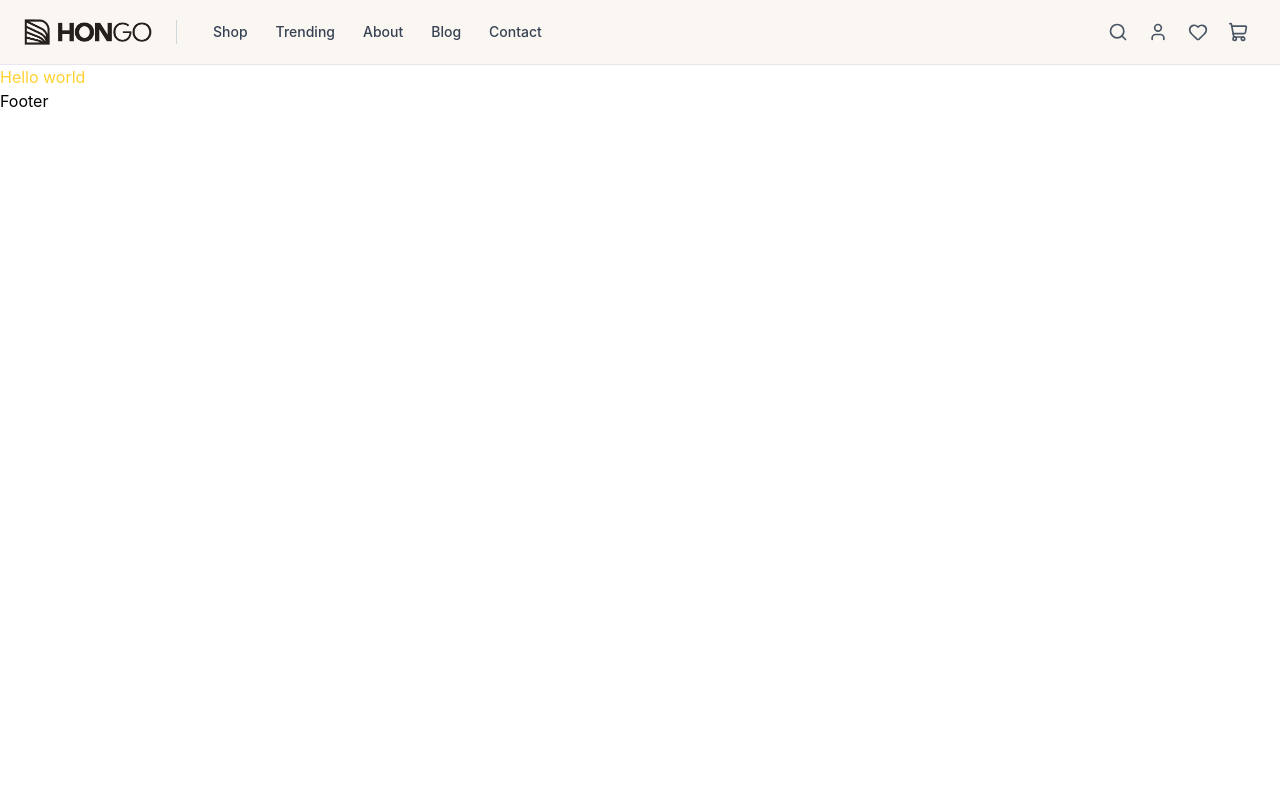
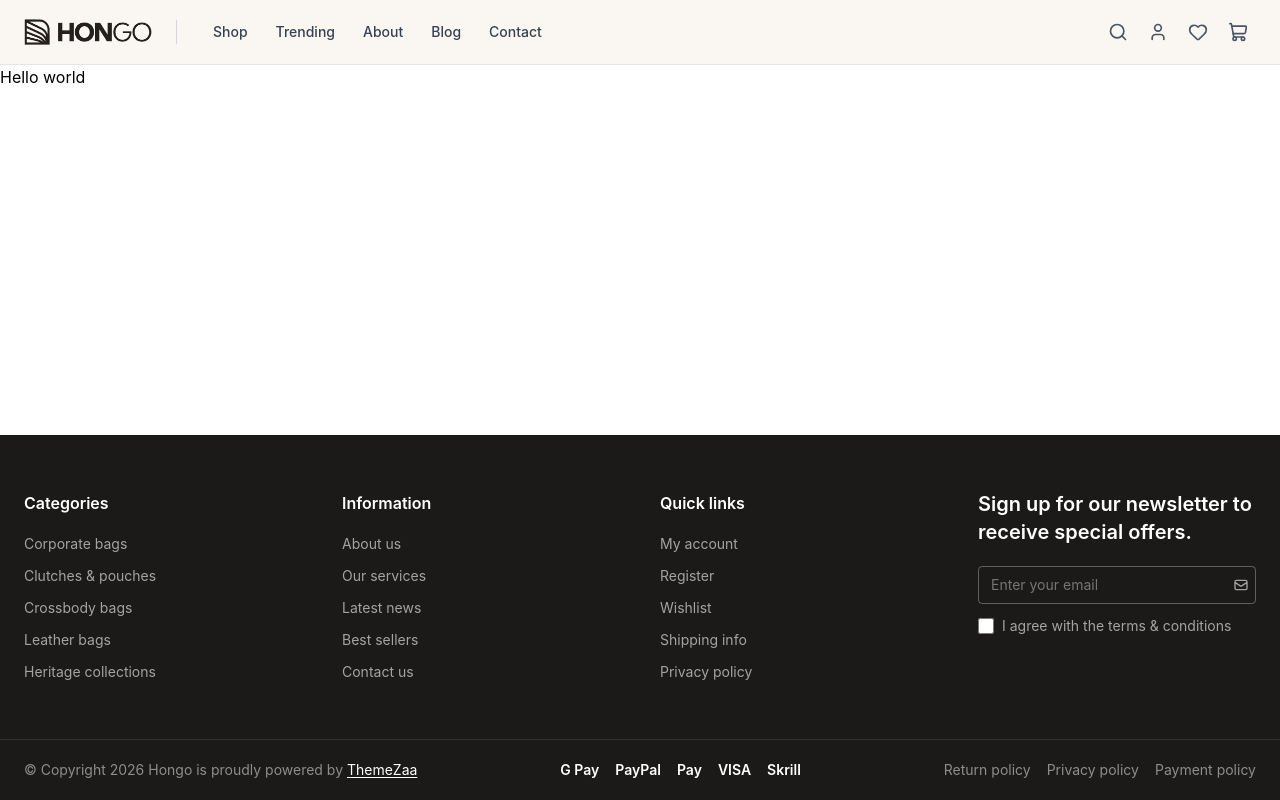
Before and after one commit to Mike-prog-alt/hongo, a React (Vite) app: page / in a window 1280 px wide. Built offline with nearby package versions, Linux system fonts and the light colour scheme.

Commit message:
Footer added

```diff
--- a/src/App.jsx
+++ b/src/App.jsx
@@ -1,14 +1,19 @@
-import { useState } from 'react'
+import Header from "./components/Header";
+import Footer from "./components/Footer";
+export default function App() {
+  return (
+    <div className="min-h-screen flex flex-col">
+      {/* Header */}
+      <Header />
 
+      {/* Content */}
+      <main className="flex-1">
+        {/* paginile tale aici */}
+        <h1>Hello world</h1>
+      </main>
 
-
-function App() {
-
-  return (
-    <div>
-      <h1 className='text-amber-300'>Hello world</h1>
+      {/* Footer */}
+      <Footer />
     </div>
-  )
+  );
 }
-
-export default App
--- a/src/components/Footer.jsx
+++ b/src/components/Footer.jsx
@@ -1,8 +1,119 @@
-export default function Footer(){
-    return(
+import { useState } from "react";
 
-        <>
-            <h1>Footer</h1>
-        </>
-    )
+const categories = ["Corporate bags", "Clutches & pouches", "Crossbody bags", "Leather bags", "Heritage collections"];
+const information = ["About us", "Our services", "Latest news", "Best sellers", "Contact us"];
+const quickLinks = ["My account", "Register", "Wishlist", "Shipping info", "Privacy policy"];
+
+export default function Footer() {
+  const [email, setEmail] = useState("");
+  const [agreed, setAgreed] = useState(false);
+
+  const handleSubscribe = () => {
+    if (!agreed) return alert("Please agree to the terms & conditions.");
+    if (!email) return alert("Please enter your email.");
+    alert(`Subscribed with ${email}`);
+  };
+
+  return (
+    <footer className="bg-[#1C1A18] text-white ">
+      {/* Main Footer */}
+      <div className="max-w-7xl mx-auto px-6 py-14 grid grid-cols-1 md:grid-cols-4 gap-10 border-b border-white/10">
+
+        {/* Categories */}
+        <div>
+          <h3 className="font-semibold text-white mb-4">Categories</h3>
+          <ul className="space-y-2">
+            {categories.map((item) => (
+              <li key={item}>
+                <a href="#" className="text-white/60 hover:text-white text-sm transition-colors">{item}</a>
+              </li>
+            ))}
+          </ul>
+        </div>
+
+        {/* Information */}
+        <div>
+          <h3 className="font-semibold text-white mb-4">Information</h3>
+          <ul className="space-y-2">
+            {information.map((item) => (
+              <li key={item}>
+                <a href="#" className="text-white/60 hover:text-white text-sm transition-colors">{item}</a>
+              </li>
+            ))}
+          </ul>
+        </div>
+
+        {/* Quick Links */}
+        <div>
+          <h3 className="font-semibold text-white mb-4">Quick links</h3>
+          <ul className="space-y-2">
+            {quickLinks.map((item) => (
+              <li key={item}>
+                <a href="#" className="text-white/60 hover:text-white text-sm transition-colors">{item}</a>
+              </li>
+            ))}
+          </ul>
+        </div>
+
+        {/* Newsletter */}
+        <div>
+          <h3 className="font-semibold text-white text-xl leading-snug mb-5">
+            Sign up for our newsletter to receive special offers.
+          </h3>
+          <div className="flex items-center border border-white/30 rounded-sm overflow-hidden mb-3">
+            <input
+              type="email"
+              value={email}
+              onChange={(e) => setEmail(e.target.value)}
+              placeholder="Enter your email"
+              className="flex-1 bg-transparent text-sm text-white placeholder-white/40 px-3 py-2 outline-none"
+            />
+            <button
+              onClick={handleSubscribe}
+              className="px-3 py-2 text-white/60 hover:text-white transition-colors"
+            >
+              <svg xmlns="http://www.w3.org/2000/svg" className="w-4 h-4" fill="none" viewBox="0 0 24 24" stroke="currentColor">
+                <path strokeLinecap="round" strokeLinejoin="round" strokeWidth={2} d="M3 8l7.89 5.26a2 2 0 002.22 0L21 8M5 19h14a2 2 0 002-2V7a2 2 0 00-2-2H5a2 2 0 00-2 2v10a2 2 0 002 2z" />
+              </svg>
+            </button>
+          </div>
+          <label className="flex items-center gap-2 cursor-pointer">
+            <input
+              type="checkbox"
+              checked={agreed}
+              onChange={(e) => setAgreed(e.target.checked)}
+              className="w-4 h-4 accent-white"
+            />
+            <span className="text-sm text-white/60">I agree with the terms & conditions</span>
+          </label>
+        </div>
+      </div>
+
+      {/* Bottom Bar */}
+      <div className="max-w-7xl mx-auto px-6 py-5 flex flex-col md:flex-row items-center justify-between gap-4 text-sm text-white/50">
+
+        {/* Copyright */}
+        <p>
+          © Copyright 2026 Hongo is proudly powered by{" "}
+          <a href="#" className="text-white underline underline-offset-2 hover:text-white/80">ThemeZaa</a>
+        </p>
+
+        {/* Payment Icons */}
+        <div className="flex items-center gap-4 text-white font-semibold text-sm">
+          <span>G Pay</span>
+          <span>PayPal</span>
+          <span> Pay</span>
+          <span>VISA</span>
+          <span>Skrill</span>
+        </div>
+
+        {/* Policies */}
+        <div className="flex items-center gap-4">
+          <a href="#" className="hover:text-white transition-colors">Return policy</a>
+          <a href="#" className="hover:text-white transition-colors">Privacy policy</a>
+          <a href="#" className="hover:text-white transition-colors">Payment policy</a>
+        </div>
+      </div>
+    </footer>
+  );
 }
--- a/src/main.jsx
+++ b/src/main.jsx
@@ -2,13 +2,10 @@ import { StrictMode } from 'react'
 import { createRoot } from 'react-dom/client'
 import './index.css'
 import App from './App.jsx'
-import Header from './components/Header.jsx'
-import Footer from './components/Footer.jsx'
+
 
 createRoot(document.getElementById('root')).render(
   <StrictMode>
-    <Header/>
     <App />
-    <Footer/>
   </StrictMode>,
 )
```
